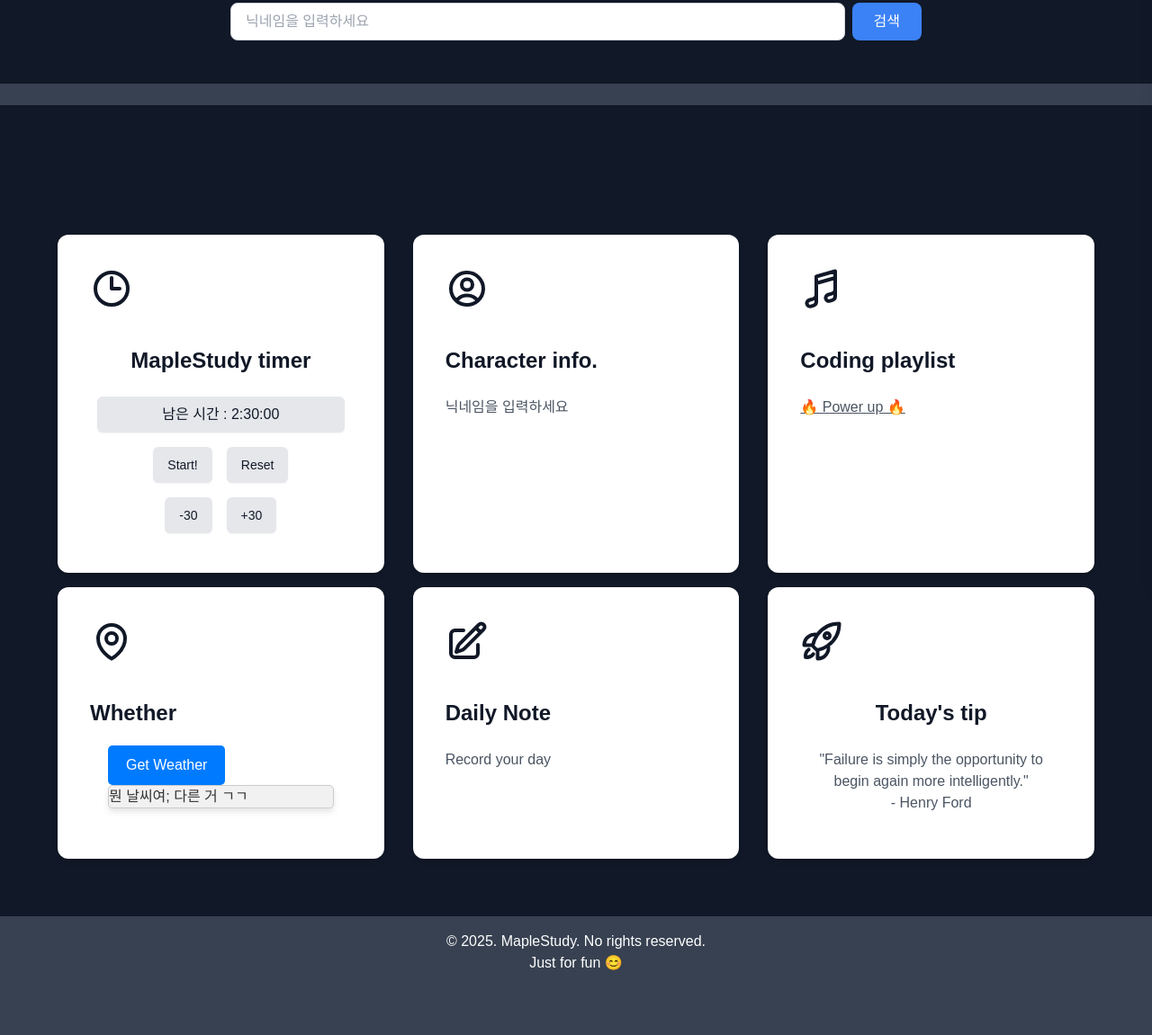
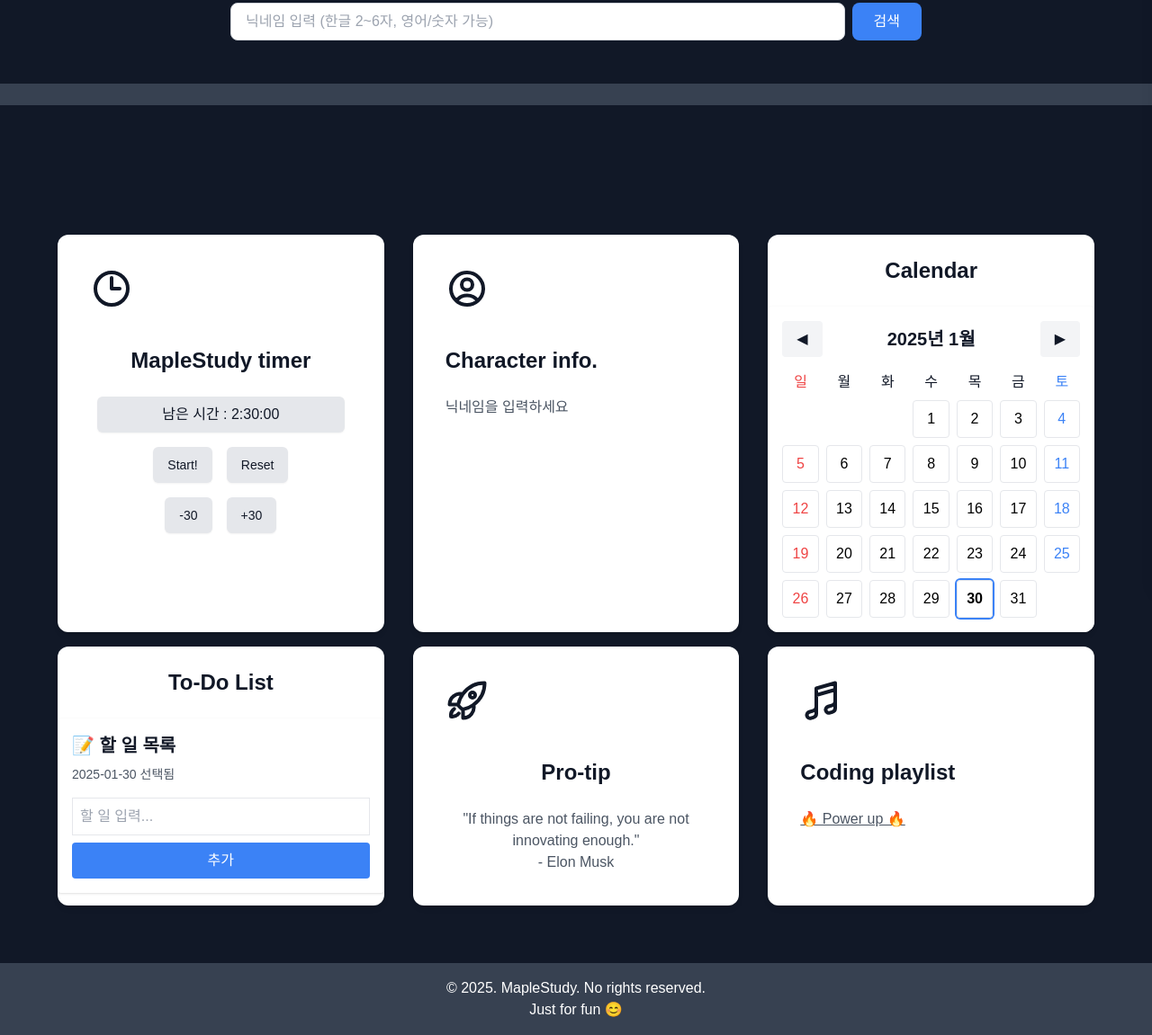
Before and after one commit to JKH-ML/MapleStudy, a plain HTML site: page index.html in a window 1280 px wide. Shown: the part 149-1300 px from the top of the page at 90% size. Before the commit the page ends 1248 px from the top, so only its background shows below. Drawn offline with nearby package versions, Linux system fonts and the light colour scheme; a web font is replaced by a local one.

Commit message:
20250130

```diff
--- a/index.html
+++ b/index.html
@@ -69,7 +69,7 @@
       <input
         id="nickname"
         type="text"
-        placeholder="닉네임을 입력하세요"
+        placeholder="닉네임 입력 (한글 2~6자, 영어/숫자 가능)"
         class="flex-1 px-4 py-2 border border-gray-300 rounded-lg focus:outline-none focus:border-blue-500 focus:ring-1 focus:ring-blue-500"
       >
       <button
@@ -133,60 +133,65 @@
           </div>
           <!-- 프로필 끝 -->
 
-          <!-- 코딩 플레이리스트 시작 -->
+          <!-- 달력 시작 -->
           <div class="relative">
-              <div class="relative overflow-hidden bg-white shadow-md rounded-xl h-full">
-                  <div class="p-9"><svg class="w-12 h-12 mx-auto text-gray-400 sm:mx-0" viewBox="0 0 24 24" fill="none" xmlns="http://www.w3.org/2000/svg">
-                    <path stroke-linecap="round" stroke-linejoin="round" d="m9 9 10.5-3m0 6.553v3.75a2.25 2.25 0 0 1-1.632 2.163l-1.32.377a1.803 1.803 0 1 1-.99-3.467l2.31-.66a2.25 2.25 0 0 0 1.632-2.163Zm0 0V2.25L9 5.25v10.303m0 0v3.75a2.25 2.25 0 0 1-1.632 2.163l-1.32.377a1.803 1.803 0 0 1-.99-3.467l2.31-.66A2.25 2.25 0 0 0 9 15.553Z" stroke="#111827" stroke-width="2" />
-                  </svg>
-                      <h3 class="mt-6 text-2xl font-bold text-gray-900 sm:mt-10">Coding playlist</h3>
-                      <p class="mt-6 text-base text-gray-600"><a href="https://www.youtube.com/playlist?list=PL7ONzTO25Q350iDKyPkSPoiWCtEc7pmXO">
-                        <u>🔥 Power up 🔥</u> </a></p>
+            <div class="relative overflow-hidden text-gray-900 bg-white shadow-md rounded-xl h-full">
+              <div class="max-w-4xl mx-auto">
+                <h1 class="text-center mt-6 mb-6 text-2xl font-bold mb-4">Calendar</h1>
+                <div class="grid grid-cols-2 gap-4">
+                    <div class="col-span-2 bg-white p-4 rounded shadow">
+                        <div class="flex justify-between items-center mb-4">
+                            <button onclick="changeMonth(-1)" class="px-4 py-2 bg-gray-100 rounded hover:bg-gray-200">◀</button>
+                            <h2 id="calendar-title" class="text-xl font-bold"></h2>
+                            <button onclick="changeMonth(1)" class="px-4 py-2 bg-gray-100 rounded hover:bg-gray-200">▶</button>
                         </div>
+                        <div class="grid grid-cols-7 gap-2 mb-2">
+                            <div class="text-center text-red-500">일</div>
+                            <div class="text-center">월</div>
+                            <div class="text-center">화</div>
+                            <div class="text-center">수</div>
+                            <div class="text-center">목</div>
+                            <div class="text-center">금</div>
+                            <div class="text-center text-blue-500">토</div>
                         </div>
+                        <div id="calendar" class="grid grid-cols-7 gap-2"></div>
                     </div>
-          <!-- 코딩 플레이리스트 끝 -->
 
-          <!-- 날씨 시작 -->
-          <div class="overflow-hidden bg-white shadow-md rounded-xl">
-              <div class="p-9"><svg class="w-12 h-12 mx-auto text-gray-400 sm:mx-0" viewBox="0 0 24 24" fill="none" xmlns="http://www.w3.org/2000/svg" stroke="#111827" stroke-width="2">
-                <path stroke-linecap="round" stroke-linejoin="round" d="M15 10.5a3 3 0 1 1-6 0 3 3 0 0 1 6 0Z" />
-                <path stroke-linecap="round" stroke-linejoin="round" d="M19.5 10.5c0 7.142-7.5 11.25-7.5 11.25S4.5 17.642 4.5 10.5a7.5 7.5 0 1 1 15 0Z" />
-              </svg>
-                  <h3 class="mt-6 text-2xl font-bold text-gray-900 sm:mt-10">Whether</h3>
-                  <div id="weather-container">
-                    <button id="weather-button">Get Weather</button>
-                    <div id="weather-info">
-                        뭔 날씨여; 다른 거 ㄱㄱ
                 </div>
             </div>
             </div>
           </div>
-          <!-- 날씨 끝 -->
+          <!-- 달력 끝  -->
 
-          <!-- 데일리 노트 시작 -->
+
+
+          <!-- 투두리스트 시작 -->
           <div class="relative">
-              <div class="relative overflow-hidden bg-white shadow-md rounded-xl h-full">
-                  <div class="p-9"><svg class="w-12 h-12 mx-auto text-gray-400 sm:mx-0" viewBox="0 0 24 24" fill="none" xmlns="http://www.w3.org/2000/svg" stroke="#111827" stroke-width="2">
-                    <path stroke-linecap="round" stroke-linejoin="round" d="m16.862 4.487 1.687-1.688a1.875 1.875 0 1 1 2.652 2.652L10.582 16.07a4.5 4.5 0 0 1-1.897 1.13L6 18l.8-2.685a4.5 4.5 0 0 1 1.13-1.897l8.932-8.931Zm0 0L19.5 7.125M18 14v4.75A2.25 2.25 0 0 1 15.75 21H5.25A2.25 2.25 0 0 1 3 18.75V8.25A2.25 2.25 0 0 1 5.25 6H10" />
-                  </svg>
-
-                      <h3 class="mt-6 text-2xl font-bold text-gray-900 sm:mt-10">Daily Note
-                      </h3>
-                      <p class="mt-6 text-base text-gray-600">Record your day <br />
-
-                      </p>
+            <div class="relative overflow-hidden text-gray-900 bg-white shadow-md rounded-xl h-full">
+              <div class="max-w-4xl mx-auto">
+                <h1 class="text-center mt-6 mb-6 text-2xl font-bold mb-4">To-Do List</h1>
+                <div class="grid grid-cols-1 gap-4">
+                    <div class="bg-white p-4 rounded shadow">
+                        <h2 class="text-xl font-bold mb-2">📝 할 일 목록</h2>
+                        <p id="selected-date" class="text-sm text-gray-600 mb-2"></p>
+                        <ul id="todo-list" class="mt-2 space-y-2"></ul>
+                        <input id="todo-input" type="text" class="border p-2 w-full mt-2" placeholder="할 일 입력...">
+                        <button onclick="addTodo()" class="bg-blue-500 text-white px-4 py-2 mt-2 w-full rounded hover:bg-blue-600">추가</button>
                     </div>
                 </div>
             </div>
-          <!-- 데일리 노트 끝  -->
+            </div>
+          </div>
+          <!-- 투두리스트 끝 -->
+
+
 
           <!-- 오늘의 꿀통 시작 -->
           <div class="text-center overflow-hidden bg-white shadow-md rounded-xl">
               <div class="p-9"><svg class="w-12 h-12 mx-auto text-gray-400 sm:mx-0" viewBox="0 0 24 24" fill="none" xmlns="http://www.w3.org/2000/svg">
                 <path stroke-linecap="round" stroke-linejoin="round" d="M15.59 14.37a6 6 0 0 1-5.84 7.38v-4.8m5.84-2.58a14.98 14.98 0 0 0 6.16-12.12A14.98 14.98 0 0 0 9.631 8.41m5.96 5.96a14.926 14.926 0 0 1-5.841 2.58m-.119-8.54a6 6 0 0 0-7.381 5.84h4.8m2.581-5.84a14.927 14.927 0 0 0-2.58 5.84m2.699 2.7c-.103.021-.207.041-.311.06a15.09 15.09 0 0 1-2.448-2.448 14.9 14.9 0 0 1 .06-.312m-2.24 2.39a4.493 4.493 0 0 0-1.757 4.306 4.493 4.493 0 0 0 4.306-1.758M16.5 9a1.5 1.5 0 1 1-3 0 1.5 1.5 0 0 1 3 0Z" stroke="#111827" stroke-width="2" />
               </svg>
-                  <h3 class="mt-6 text-2xl font-bold text-gray-900 sm:mt-10">Today's tip</h3>
+                  <h3 class="mt-6 text-2xl font-bold text-gray-900 sm:mt-10">Pro-tip</h3>
                   <p class="mt-6 text-base text-gray-600">
                     <div id="quote">
                       <span class="mt-6 text-base text-gray-600 text-left" id="quote-text"></span><br />
@@ -196,6 +201,24 @@
               </div>
           </div>
           <!-- 오늘의 꿀통 끝 -->
+
+          <!-- 코딩 플레이리스트 시작 -->
+          <div class="relative">
+            <div class="relative overflow-hidden bg-white shadow-md rounded-xl h-full">
+              <div class="p-9">
+                <svg class="w-12 h-12 mx-auto text-gray-400 sm:mx-0" viewBox="0 0 24 24" fill="none" xmlns="http://www.w3.org/2000/svg">
+                  <path stroke-linecap="round" stroke-linejoin="round" d="m9 9 10.5-3m0 6.553v3.75a2.25 2.25 0 0 1-1.632 2.163l-1.32.377a1.803 1.803 0 1 1-.99-3.467l2.31-.66a2.25 2.25 0 0 0 1.632-2.163Zm0 0V2.25L9 5.25v10.303m0 0v3.75a2.25 2.25 0 0 1-1.632 2.163l-1.32.377a1.803 1.803 0 0 1-.99-3.467l2.31-.66A2.25 2.25 0 0 0 9 15.553Z" stroke="#111827" stroke-width="2" />
+                </svg>
+                <h3 class="mt-6 text-2xl font-bold text-gray-900 sm:mt-10">Coding playlist</h3>
+                <p class="mt-6 text-base text-gray-600">
+                  <a href="https://www.youtube.com/playlist?list=PL7ONzTO25Q350iDKyPkSPoiWCtEc7pmXO">
+                    <u>🔥 Power up 🔥</u>
+                  </a>
+                </p>
+              </div>
+            </div>
+          </div>
+          <!-- 코딩 플레이리스트 끝 -->
 
       </div>
     </div>
--- a/js/note.js
+++ b/js/note.js
@@ -0,0 +1,101 @@
+const today = new Date();
+let currentMonth = today;
+let selectedDate = today.toISOString().split('T')[0];
+const todos = JSON.parse(localStorage.getItem('todos')) || {};
+const holidays = ["2025-03-01", "2025-08-15", "2025-10-03", "2025-12-25"];
+
+function formatDate(date) {
+    return `${date.getFullYear()}-${String(date.getMonth() + 1).padStart(2, '0')}-${String(date.getDate()).padStart(2, '0')}`;
+}
+
+function changeMonth(delta) {
+    currentMonth = new Date(currentMonth.getFullYear(), currentMonth.getMonth() + delta, 1);
+    renderCalendar();
+}
+
+function renderCalendar() {
+    const calendar = document.getElementById("calendar");
+    const calendarTitle = document.getElementById("calendar-title");
+
+    // 달력 제목 업데이트
+    calendarTitle.textContent = `${currentMonth.getFullYear()}년 ${currentMonth.getMonth() + 1}월`;
+
+    calendar.innerHTML = "";
+    const firstDay = new Date(currentMonth.getFullYear(), currentMonth.getMonth(), 1);
+    const lastDay = new Date(currentMonth.getFullYear(), currentMonth.getMonth() + 1, 0);
+
+    // 빈 칸 추가
+    for (let i = 0; i < firstDay.getDay(); i++) {
+        calendar.innerHTML += "<div></div>";
+    }
+
+    // 날짜 추가
+    for (let d = 1; d <= lastDay.getDate(); d++) {
+        let dateStr = `${currentMonth.getFullYear()}-${String(currentMonth.getMonth() + 1).padStart(2, '0')}-${String(d).padStart(2, '0')}`;
+        let color = "text-black";
+        if (new Date(dateStr).getDay() === 0 || holidays.includes(dateStr)) color = "text-red-500";
+        else if (new Date(dateStr).getDay() === 6) color = "text-blue-500";
+
+        let hasTodo = todos[dateStr] && todos[dateStr].length;
+        let completed = hasTodo && todos[dateStr].every(todo => todo.done);
+        let isSelected = dateStr === selectedDate;
+
+        calendar.innerHTML += `
+            <button onclick="selectDate('${dateStr}')"
+                class="p-2 border rounded hover:bg-gray-100
+                ${color}
+                ${hasTodo ? (completed ? 'bg-green-200' : 'bg-yellow-200') : ''}
+                ${isSelected ? 'ring-2 ring-blue-500 font-bold' : ''}"
+            >${d}</button>`;
+    }
+}
+
+function selectDate(date) {
+    selectedDate = date;
+    document.getElementById('selected-date').textContent = `${date} 선택됨`;
+    renderTodoList();
+    renderCalendar(); // 선택된 날짜 표시 업데이트를 위해 달력도 다시 렌더링
+}
+
+function renderTodoList() {
+    const list = document.getElementById("todo-list");
+    list.innerHTML = "";
+    (todos[selectedDate] || []).forEach((todo, index) => {
+        list.innerHTML += `
+            <li class="flex justify-between items-center p-2 border rounded hover:bg-gray-50 ${todo.done ? 'line-through text-gray-500' : ''}">
+                <span onclick="toggleDone(${index})" class="cursor-pointer">${todo.text}</span>
+                <button onclick="deleteTodo(${index})" class="text-red-500 hover:text-red-700">❌</button>
+            </li>`;
+    });
+}
+
+function addTodo() {
+    const input = document.getElementById("todo-input");
+    if (!input.value.trim()) return;
+    if (!todos[selectedDate]) todos[selectedDate] = [];
+    todos[selectedDate].push({ text: input.value, done: false });
+    input.value = "";
+    saveTodos();
+}
+
+function toggleDone(index) {
+    todos[selectedDate][index].done = !todos[selectedDate][index].done;
+    saveTodos();
+}
+
+function deleteTodo(index) {
+    todos[selectedDate].splice(index, 1);
+    if (todos[selectedDate].length === 0) delete todos[selectedDate];
+    saveTodos();
+}
+
+function saveTodos() {
+    localStorage.setItem('todos', JSON.stringify(todos));
+    renderCalendar();
+    renderTodoList();
+}
+
+// 초기 렌더링
+renderCalendar();
+document.getElementById('selected-date').textContent = `${selectedDate} 선택됨`;
+renderTodoList();
```
Lines whose indentation alone changed are shown as unchanged.
